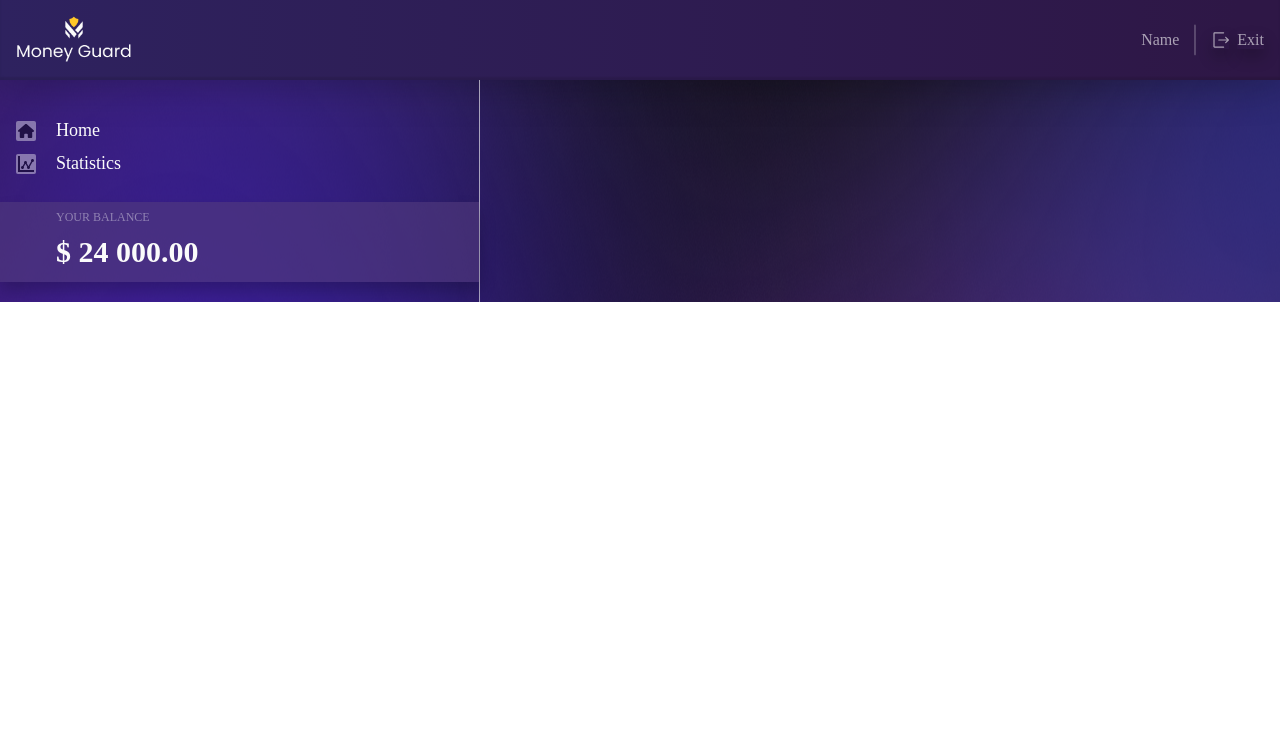
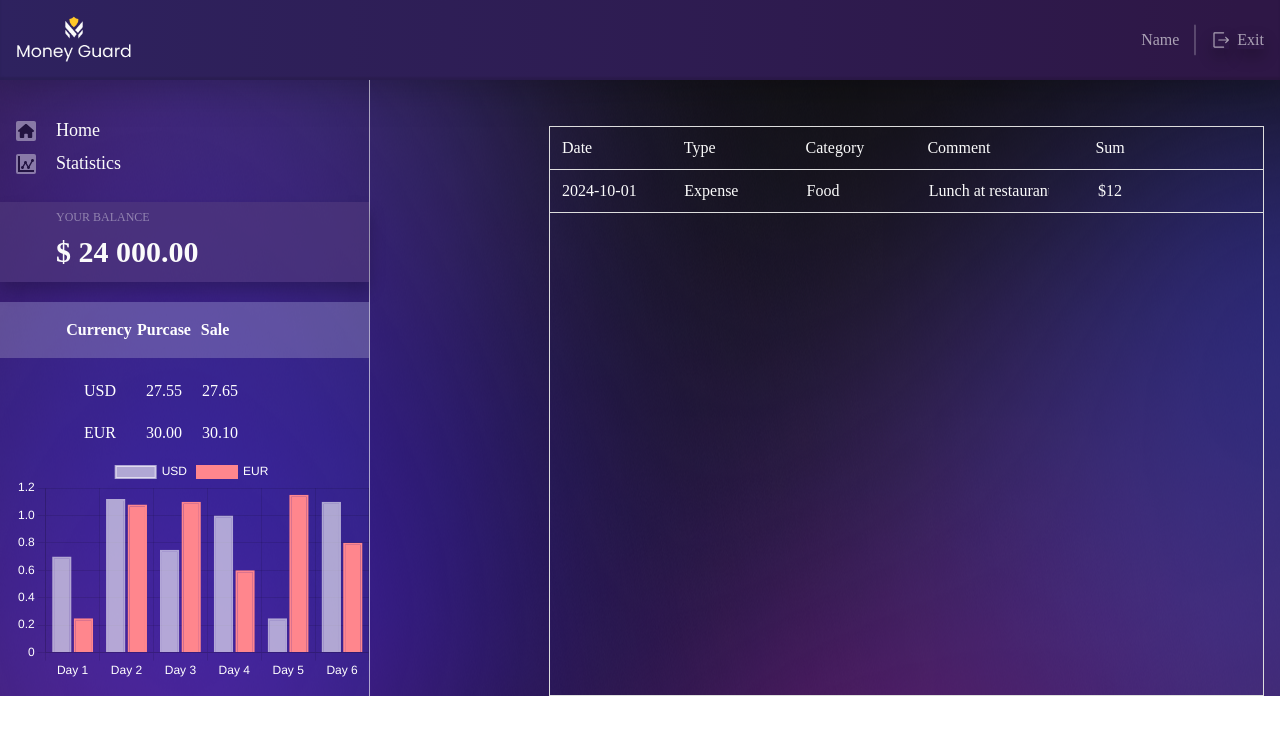
Before and after one commit to Woolfy25/Money-Guard-App, a React (Create React App) app: page / in a window 1280 px wide. Shown: the top 734 px of the page. Built offline with nearby package versions, Linux system fonts and the light colour scheme; the HTML template or start-up script is replaced by a standard one.

Commit message:
updating

```diff
--- a/src/components/App.jsx
+++ b/src/components/App.jsx
@@ -19,9 +19,7 @@ function App() {
     <div className="App">
       <Suspense>
         <Routes>
-          <Route path="/" element={<LazyDashboard />}>
-            <Route path="currency" element={<LazyCurency />}></Route>
-          </Route>
+          <Route path="/" element={<LazyDashboard />}></Route>
           <Route path="/login" element={<LazyLogin />}></Route>
           <Route path="/register" element={<LazyRegister />}></Route>
           <Route path="*" element={<LazyNotFound />}></Route>
--- a/src/pages/DashboardPage/DashboardPage.jsx
+++ b/src/pages/DashboardPage/DashboardPage.jsx
@@ -3,35 +3,44 @@ import css from "./DashboardPage.module.css";
 import Layout from "../../components/Layout/Layout";
 import Sidebar from "../../components/Sidebar/Sidebar";
 import Currency from "../../components/Currency/Currency";
+import HomePage from "../HomePage/HomePage";
 import Loader from "../../components/Loader/Loader";
 
-import { Outlet } from "react-router-dom";
+// import { Outlet } from "react-router-dom";
 
-function useWindowSize() {
-  const [windowSize, setWindowSize] = useState({
-    width: window.innerWidth,
-  });
+// function useWindowSize() {
+//   const [windowSize, setWindowSize] = useState({
+//     width: window.innerWidth,
+//   });
 
-  useEffect(() => {
-    function handleResize() {
-      setWindowSize({ width: window.innerWidth });
-    }
+//   useEffect(() => {
+//     function handleResize() {
+//       setWindowSize({ width: window.innerWidth });
+//     }
 
-    window.addEventListener("resize", handleResize);
-    return () => window.removeEventListener("resize", handleResize);
-  }, []);
+//     window.addEventListener("resize", handleResize);
+//     return () => window.removeEventListener("resize", handleResize);
+//   }, []);
 
-  return windowSize;
-}
+//   return windowSize;
+// }
+
+// {
+//   width <= 768 && <Currency />;
+// }
 
 const Dashboard = () => {
-  const { width } = useWindowSize();
+  // const { width } = useWindowSize();
   return (
     <div className={css.dashboardContainer}>
       <Layout></Layout>
-      <Sidebar></Sidebar>
-      {width <= 768 && <Currency />}
-      <Outlet />
+      <div className={css.layoutContainer}>
+        <div className={css.sideBarContainer}>
+          <Sidebar />
+          <Currency />
+        </div>
+        <HomePage />
+      </div>
     </div>
   );
 };
--- a/src/pages/DashboardPage/DashboardPage.module.css
+++ b/src/pages/DashboardPage/DashboardPage.module.css
@@ -19,15 +19,26 @@
   overflow: auto;
 }
 
+.layoutContainer {
+  display: flex;
+  flex-direction: row;
+  width: 100%;
+}
+
+.sideBarContainer {
+  display: flex;
+  flex-direction: column;
+}
+
 @media (max-width: 1024px) and (min-width: 769px) {
   .dashboardContainer {
-    flex-direction: row;
+    /* flex-direction: row; */
   }
 }
 
 @media (max-width: 768px) and (min-width: 425px) {
   .dashboardContainer {
-    flex-direction: row;
+    /* flex-direction: row; */
   }
 }
 
--- a/src/pages/HomePage/HomePage.jsx
+++ b/src/pages/HomePage/HomePage.jsx
@@ -0,0 +1,32 @@
+import React from "react";
+import css from "./HomePage.module.css";
+
+const HomePage = () => {
+  return (
+    <div className={css.container}>
+      <div className={css.table}>
+        <div className={css.tableHead}>
+          <div className={css.tableCell}>Date</div>
+          <div className={css.tableCell}>Type</div>
+          <div className={css.tableCell}>Category</div>
+          <div className={css.tableCell}>Comment</div>
+          <div className={`${css.tableCell} ${css.sum}`}>Sum</div>
+          <div className={css.test}></div>
+        </div>
+
+        <div className={css.tableRow}>
+          <div className={css.tableCell}>2024-10-01</div>
+          <div className={css.tableCell}>Expense</div>
+          <div className={css.tableCell}>Food</div>
+          <div className={`${css.tableCell} ${css.comment}`}>
+            Lunch at restaurant fsdgfdgdfgdfgggggggg gggggggggggggggggggg
+          </div>
+          <div className={`${css.tableCell} ${css.sum}`}>$12</div>
+          <div className={css.test}></div>
+        </div>
+      </div>
+    </div>
+  );
+};
+
+export default HomePage;
--- a/src/pages/HomePage/HomePage.module.css
+++ b/src/pages/HomePage/HomePage.module.css
@@ -0,0 +1,79 @@
+.container {
+  flex: 0 1 auto;
+  width: 100%;
+  display: flex;
+  justify-content: flex-end;
+}
+
+.table {
+  /* flex: 0 1 auto; */
+  max-width: 715px;
+  width: 100%;
+  display: flex;
+  flex-direction: column;
+  /* align-items: flex-end; */
+  margin: 0px 16px;
+  margin-top: 46px;
+  border-collapse: collapse;
+  table-layout: fixed;
+
+  /* display: flex;
+  flex-direction: column;
+  width: 100%; */
+  border: 1px solid #ddd;
+}
+
+.tableHead,
+.tableRow {
+  display: flex;
+  justify-content: space-evenly;
+  padding: 12px;
+  border-bottom: 1px solid #ddd;
+  color: #fbfbfb;
+}
+
+.tableCell {
+  flex: 1; /* Ensures all cells take up equal space */
+  text-align: left;
+  overflow: auto;
+}
+
+.sum {
+  text-align: center;
+}
+
+.comment {
+  max-width: 120px;
+  white-space: nowrap;
+  overflow: auto;
+}
+
+.test {
+  width: 80px;
+}
+
+/* .tableHead {
+  border-radius: 8px;
+  background: rgba(82, 59, 126, 0.6);
+  box-shadow: 0px 4px 60px 0px rgba(0, 0, 0, 0.25);
+  backdrop-filter: blur(50px);
+
+  color: #fbfbfb;
+  font-size: 16px;
+  font-weight: 600;
+  padding: 16px 0px;
+  padding-left: 20px;
+  padding-right: 130px;
+} */
+
+/* .tableHead tr {
+  display: flex;
+  justify-content: space-between;
+} */
+
+/* .table th,
+.table td {
+  border: 1px solid #ddd;
+  padding: 12px;
+  text-align: left;
+} */
```
